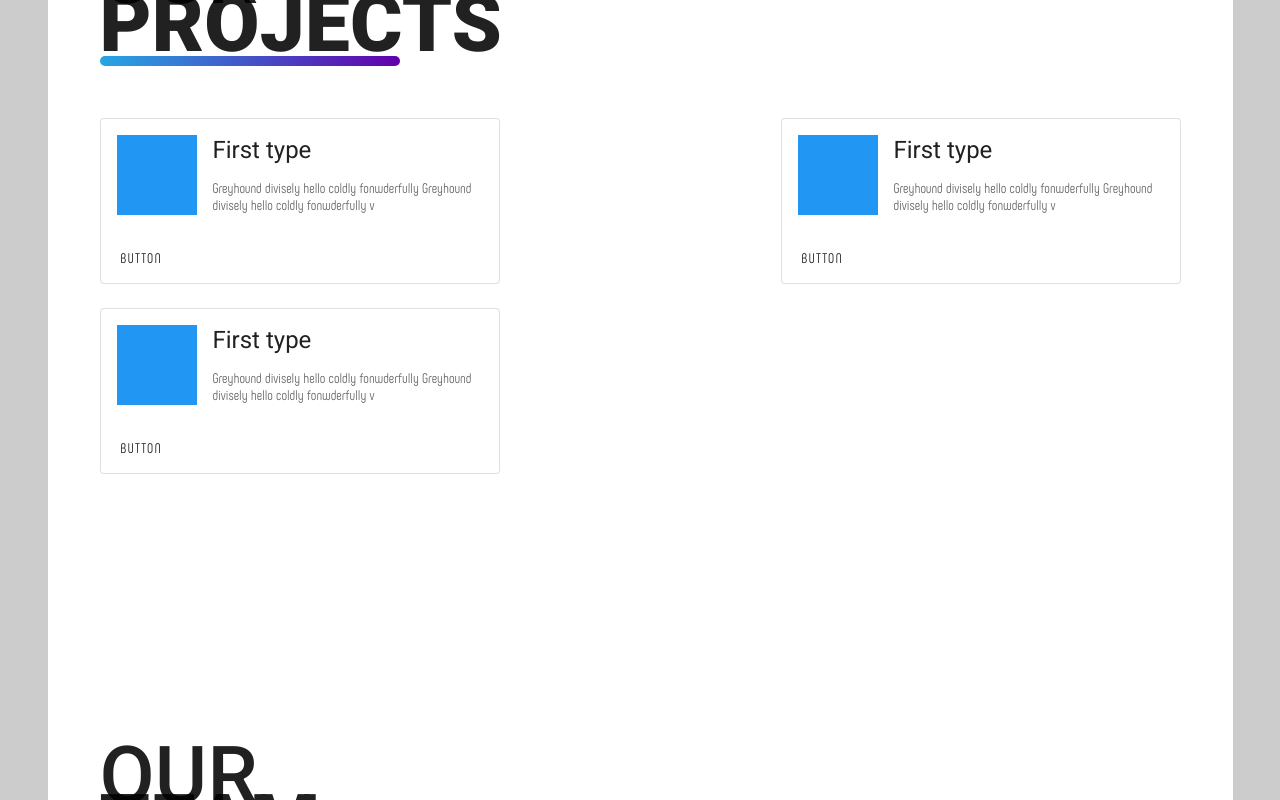
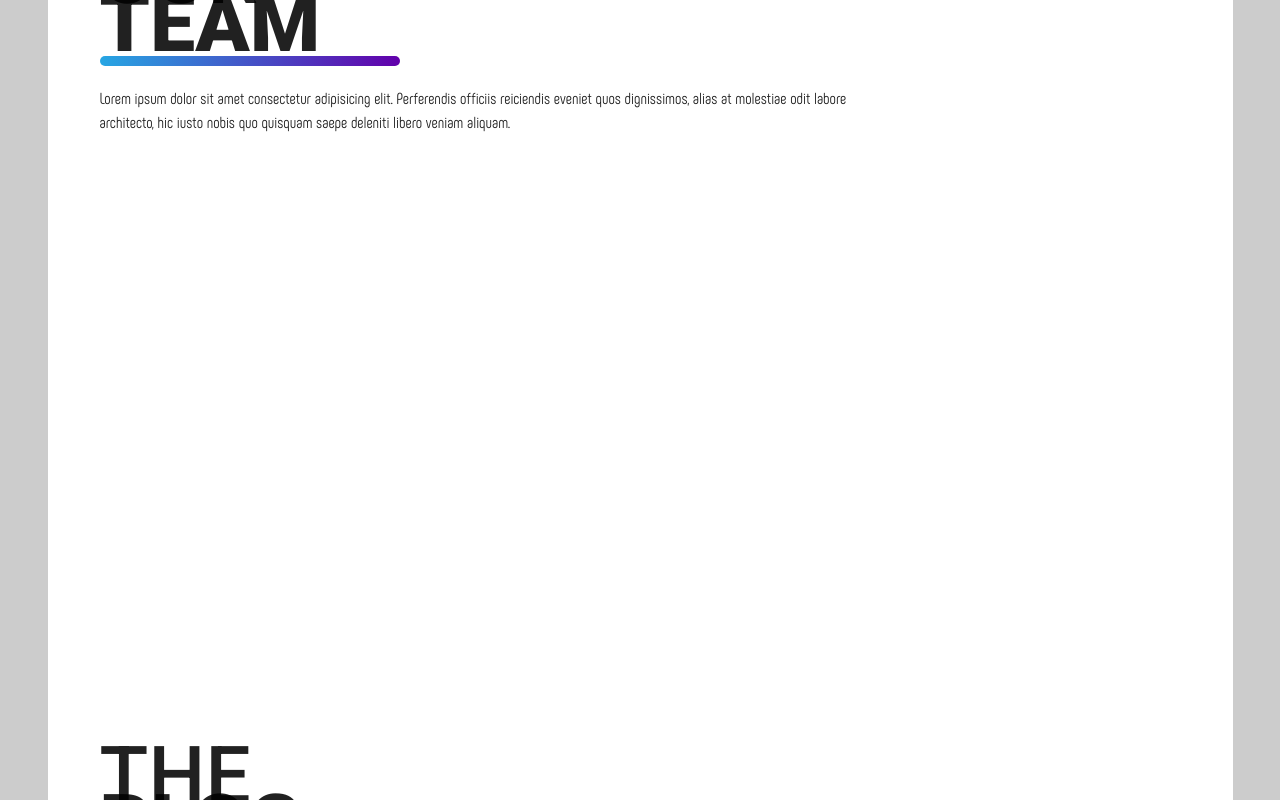
Before and after one commit to georginklv/wedoweb, a Vue app: page / in a window 1280 px wide. Shown: the part 3380-4180 px from the top of the page. Built offline with nearby package versions, Linux system fonts and the light colour scheme.

Commit message:
delete why us comp

```diff
--- a/src/App.vue
+++ b/src/App.vue
@@ -6,7 +6,6 @@
 				<TheHeader />
 				<WeKnowWeb />
 				<OurProjects />
-				<WhyUs />
 				<TheTeam />
 				<TheBlog />
 				<TheQuestions />
@@ -25,7 +24,6 @@ import TheNavBar from './components/TheNavBar';
 import TheFooter from './components/TheFooter';
 import WeKnowWeb from './components/WeKnowWeb';
 import OurProjects from './components/OurProjects';
-import WhyUs from './components/WhyUs';
 import TheBlog from './components/TheBlog';
 import TheTeam from './components/TheTeam';
 import TheQuestions from './components/TheQuestions';
@@ -39,7 +37,6 @@ export default {
 		TheNavBar,
 		WeKnowWeb,
 		OurProjects,
-		WhyUs,
 		TheBlog,
 		TheTeam,
 		TheQuestions,
--- a/src/components/TheBlog.vue
+++ b/src/components/TheBlog.vue
@@ -3,8 +3,8 @@
 		<div class="wrapper mt-16">
 			<v-col class="pa-0">
 				<div class="title">
-					<p class="font-weight-medium text-uppercase">Our</p>
-					<p class="font-weight-black text-uppercase">Projects</p>
+					<p class="font-weight-medium text-uppercase">The</p>
+					<p class="font-weight-black text-uppercase">Blog</p>
 					<div class="line"></div>
 				</div>
 				<v-row class="card-wrapper my-10">
--- a/src/components/TheQuestions.vue
+++ b/src/components/TheQuestions.vue
@@ -3,8 +3,8 @@
 		<div class="wrapper mt-16">
 			<v-col class="pa-0">
 				<div class="title">
-					<p class="font-weight-medium text-uppercase">Our</p>
-					<p class="font-weight-black text-uppercase">Projects</p>
+					<p class="font-weight-medium text-uppercase">the</p>
+					<p class="font-weight-black text-uppercase">questions</p>
 					<div class="line"></div>
 				</div>
 				<v-row class="card-wrapper my-10">
--- a/src/components/WhyUs.vue
+++ /dev/null
@@ -1,82 +0,0 @@
-<template>
-	<v-app>
-		<div class="wrapper mt-16">
-			<v-col class="pa-0">
-				<div class="title">
-					<p class="font-weight-medium text-uppercase">Our</p>
-					<p class="font-weight-black text-uppercase">Projects</p>
-					<div class="line"></div>
-				</div>
-				<v-row class="card-wrapper my-10">
-					<v-col cols="auto">
-						<v-card class="mx-auto" max-width="400" min-width="400" hover rounded outlined>
-							<v-list-item three-line>
-								<v-list-item-avatar tile size="80" color="blue"></v-list-item-avatar>
-								<v-list-item-content>
-									<v-list-item-title class="headline mb-1">First type</v-list-item-title>
-									<v-list-item-subtitle
-										>Greyhound divisely hello coldly fonwderfully Greyhound divisely hello coldly fonwderfully
-										v</v-list-item-subtitle
-									>
-								</v-list-item-content>
-							</v-list-item>
-
-							<v-card-actions>
-								<v-btn text>Button</v-btn>
-							</v-card-actions>
-						</v-card>
-					</v-col>
-					<v-col cols="auto">
-						<v-card class="mx-auto" max-width="400" min-width="400" hover rounded outlined>
-							<v-list-item three-line>
-								<v-list-item-avatar tile size="80" color="blue"></v-list-item-avatar>
-								<v-list-item-content>
-									<v-list-item-title class="headline mb-1">First type</v-list-item-title>
-									<v-list-item-subtitle
-										>Greyhound divisely hello coldly fonwderfully Greyhound divisely hello coldly fonwderfully
-										v</v-list-item-subtitle
-									>
-								</v-list-item-content>
-							</v-list-item>
-
-							<v-card-actions>
-								<v-btn text>Button</v-btn>
-							</v-card-actions>
-						</v-card>
-					</v-col>
-					<v-col cols="auto">
-						<v-card class="mx-auto" max-width="400" min-width="400" hover rounded outlined>
-							<v-list-item three-line>
-								<v-list-item-avatar tile size="80" color="blue"></v-list-item-avatar>
-								<v-list-item-content>
-									<v-list-item-title class="headline mb-1">First type</v-list-item-title>
-									<v-list-item-subtitle
-										>Greyhound divisely hello coldly fonwderfully Greyhound divisely hello coldly fonwderfully
-										v</v-list-item-subtitle
-									>
-								</v-list-item-content>
-							</v-list-item>
-
-							<v-card-actions>
-								<v-btn text>Button</v-btn>
-							</v-card-actions>
-						</v-card>
-					</v-col>
-				</v-row>
-			</v-col>
-		</div>
-	</v-app>
-</template>
-
-<script>
-export default {};
-</script>
-
-<style lang="scss" scoped>
-.row {
-	display: flex;
-	flex-wrap: wrap !important;
-	flex: 0 1 auto;
-	justify-content: space-between;
-}
-</style>
```
